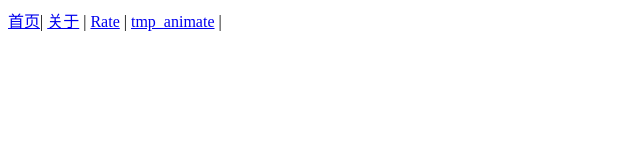
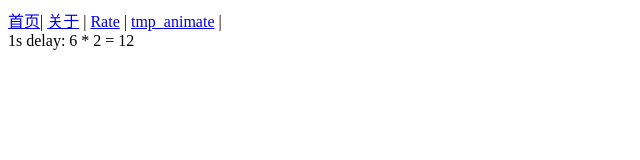
Before and after one commit to wgf4242/vuejs-geek-admin, a Vue app: page /#/vuexView in a window 1280 px wide. Shown: the top 160 px of the page, without its empty margins (0-640 px from the left). Built offline with nearby package versions, Linux system fonts and the light colour scheme.

Commit message:
10 | 数据流：如何使用 Vuex 设计你的数据流

```diff
--- a/src/main.js
+++ b/src/main.js
@@ -1,4 +1,5 @@
 import { createApp } from "vue"
 import App from "./App.vue"
 import router from "./router/index"
-createApp(App).use(router).mount("#app")
+import store from "./store/index"
+createApp(App).use(store).use(router).mount("#app")
--- /dev/null
+++ b/src/pages/vuexView.vue
@@ -0,0 +1,17 @@
+<template>
+  <div @click="asyncAdd">1s delay: {{ count }} * 2 = {{ double }}</div>
+</template>
+
+<script setup>
+import { ref,computed } from "vue";
+import { useStore } from "vuex";
+
+function asyncAdd(){
+    store.dispatch("asyncAdd")
+}
+
+const store = useStore()
+const count = computed(() => store.state.count)
+const double = computed(() => store.getters.double)
+
+</script>
--- /dev/null
+++ b/src/store/index.js
@@ -0,0 +1,27 @@
+import { createStore } from "vuex"
+const store = createStore({
+  state() {
+    return {
+      count: 6,
+    }
+  },
+  getters: {
+    double(state) {
+      return state.count * 2
+    },
+  },
+  mutations: {
+    add(state) {
+      state.count++
+    },
+  },
+  actions: {
+    asyncAdd({ commit }) {
+      setTimeout(() => {
+        commit("add")
+      }, 1000)
+    },
+  },
+})
+
+export default store
```
Also changed, not shown: src/router/index.js (+7 -8 lines), src/store/gvuex/gvuex.js (added, +32 -0 lines), src/store/gvuex/index.js (added, +7 -0 lines).
